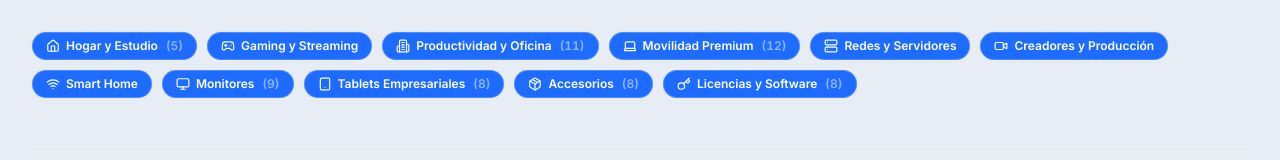
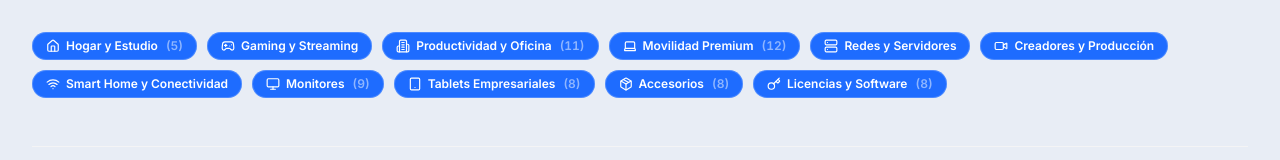
Before and after one commit to luisferupegui/teloconsigo, a Next.js app: page /soluciones in a window 1280 px wide. Shown: the part 478-638 px from the top of the page. Built offline with nearby package versions, Linux system fonts and the light colour scheme.

Commit message:
content(promociones): renombrar Smart Home → Smart Home y Conectividad
Co-Authored-By: Claude Sonnet 4.6 <noreply@anthropic.com>

```diff
--- a/src/app/soluciones/page.tsx
+++ b/src/app/soluciones/page.tsx
@@ -156,7 +156,7 @@ const SECCIONES: SeccionDef[] = [
     id:           "smart-home",
     filterBy:     "segmento",
     filterValue:  "smart-home",
-    titulo:       "Smart Home",
+    titulo:       "Smart Home y Conectividad",
     tags:         ["Domótica", "Cámaras", "Asistentes"],
     descripcion:  "Tecnología inteligente para hogares y oficinas modernas con automatización, conectividad y entretenimiento integrado.",
     icon:         Wifi,
```
